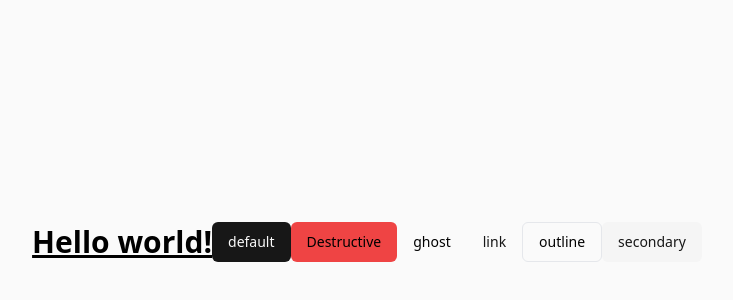
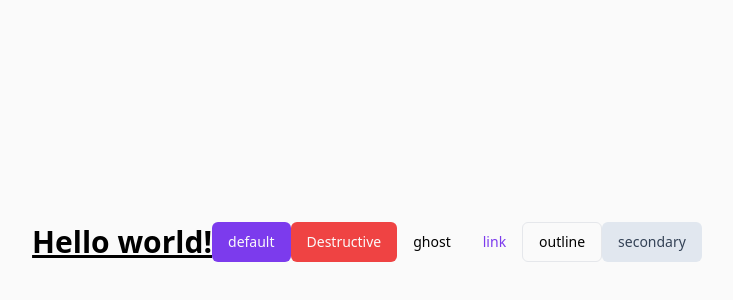
Before and after one commit to Jordan-Nsadisi/test-todo-web, a Next.js app: page / in a window 1280 px wide. Shown: the part 158-458 px from the top of the page, without its empty margins (273-1006 px from the left). Built offline with nearby package versions, Linux system fonts and the light colour scheme.

Commit message:
Update color scheme

```diff
--- a/app/globals.css
+++ b/app/globals.css
@@ -18,20 +18,25 @@
 @layer base {
   :root {
     --background: 0 0% 100%;
-    --foreground: 0 0% 3.9%;
+    --foreground: 215 25% 27%;
     --card: 0 0% 100%;
-    --card-foreground: 0 0% 3.9%;
+    --card-foreground: 215 25% 27%;
     --popover: 0 0% 100%;
-    --popover-foreground: 0 0% 3.9%;
-    --primary: 0 0% 9%;
+    --popover-foreground: 215 25% 27%;
+    --primary: 262 83% 58%;
     --primary-foreground: 0 0% 98%;
-    --secondary: 0 0% 96.1%;
-    --secondary-foreground: 0 0% 9%;
-    --muted: 0 0% 96.1%;
-    --muted-foreground: 0 0% 45.1%;
-    --accent: 0 0% 96.1%;
-    --accent-foreground: 0 0% 9%;
-    --destructive: 0 84.2% 60.2%;
+    --secondary: 214 32% 91%;
+    --secondary-foreground: 215 25% 27%;
+    --muted: 210 40% 96%;
+    --muted-foreground: 215 16% 47%;
+    --accent: 210 40% 96%;
+    --accent-foreground: 215 25% 27%;
+    --destructive: 0 84% 60%;
+    --destructive-foreground: 0 0% 98%;
+    --border: 214 32% 91%;
+    --input: 214 32% 91%;
+    --ring: 262 83% 58%;
+    --radius: 0.75rem;
   }
 }
 
```
